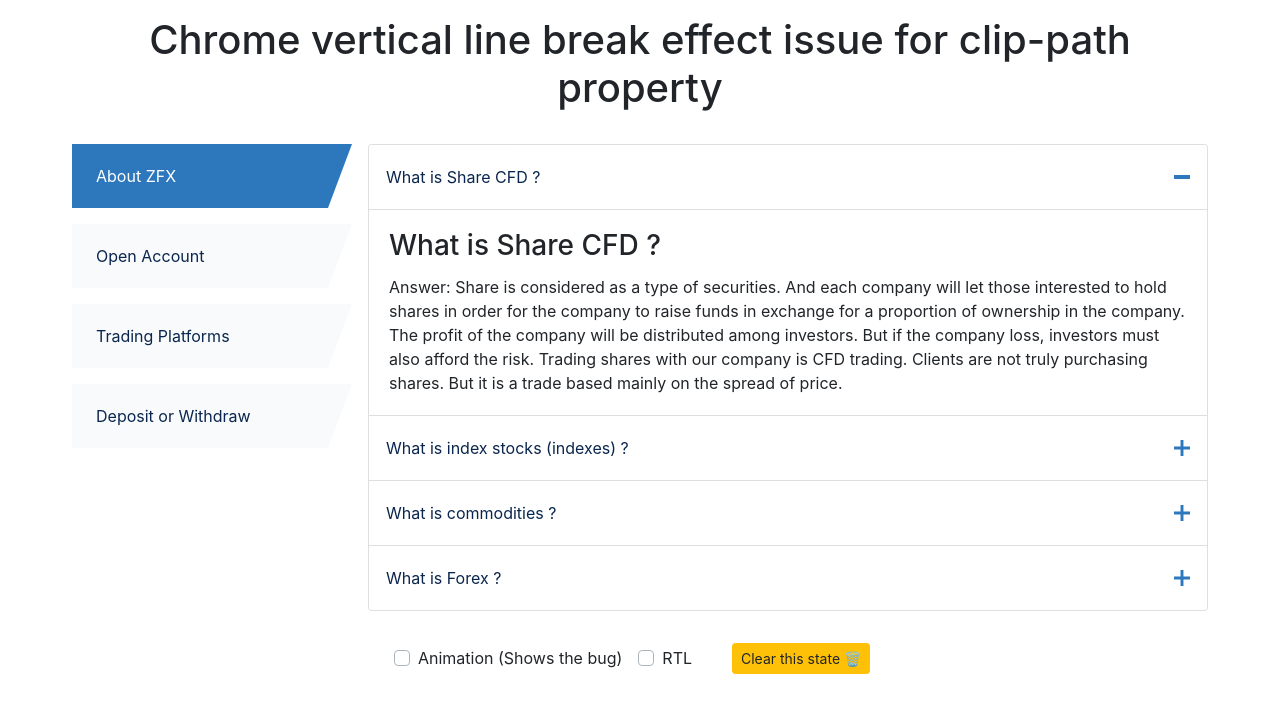
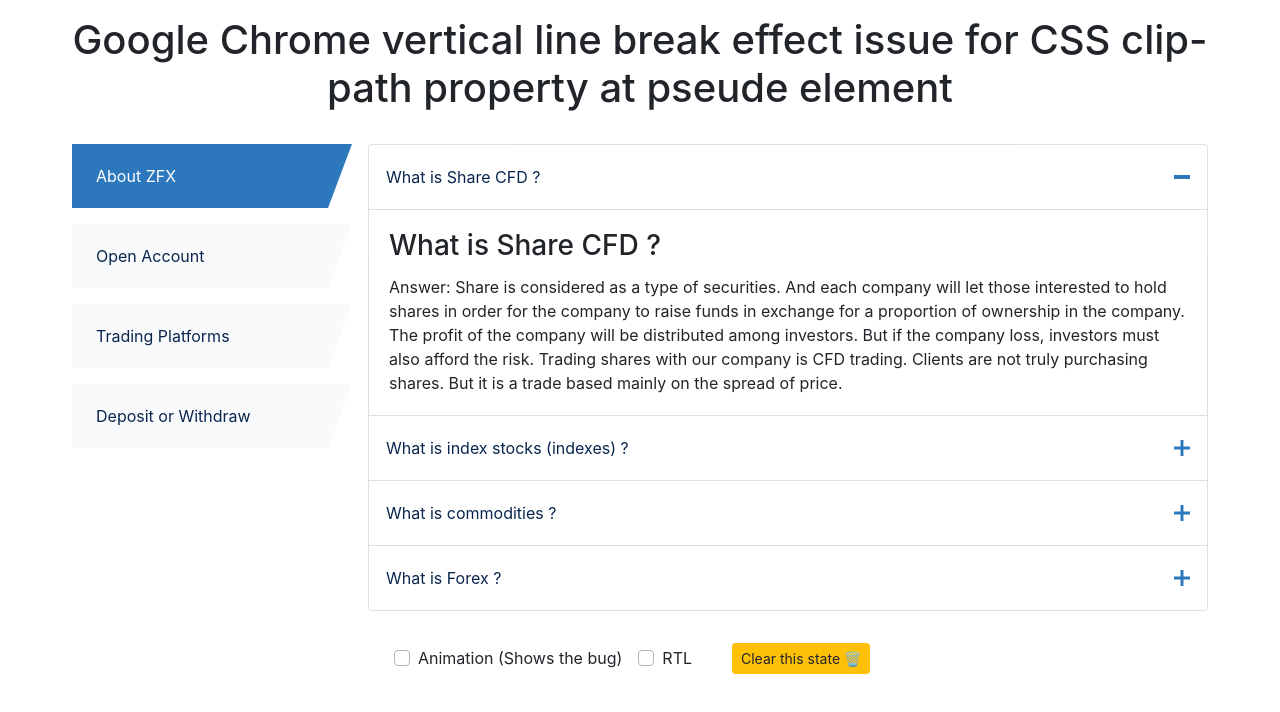
Before and after one commit to Andrew-Dyachenko/chrome-vertical-line-break-effect-issue-for-clip-path-property, a website built with Parcel: page index.html in a window 1280 px wide. Built offline with nearby package versions, Linux system fonts and the light colour scheme.

Commit message:
Improving title format

```diff
--- a/index.css
+++ b/index.css
@@ -108,6 +108,7 @@ body {
 	grid-area: faq__title;
 	margin: 0;
 	text-align: center;
+	font-style: 2rem;
 }
 
 .faq__aside {
--- a/index.html
+++ b/index.html
@@ -37,7 +37,7 @@
 	</svg>
 	<div class="faq">
 		<div class="container faq__container container--content" id="faq__container">
-			<h1 class="faq__title">Chrome vertical line break effect issue for clip-path property</h1>
+			<h1 class="faq__title">Google Chrome vertical line break effect issue for CSS clip-path property at pseude element</h1>
 			<aside class="aside faq__aside">
 				<div class="nav flex-column nav-pills nav-pills--custom" id="v-faq-pills-tab" role="tablist"
 					aria-orientation="vertical">
```
